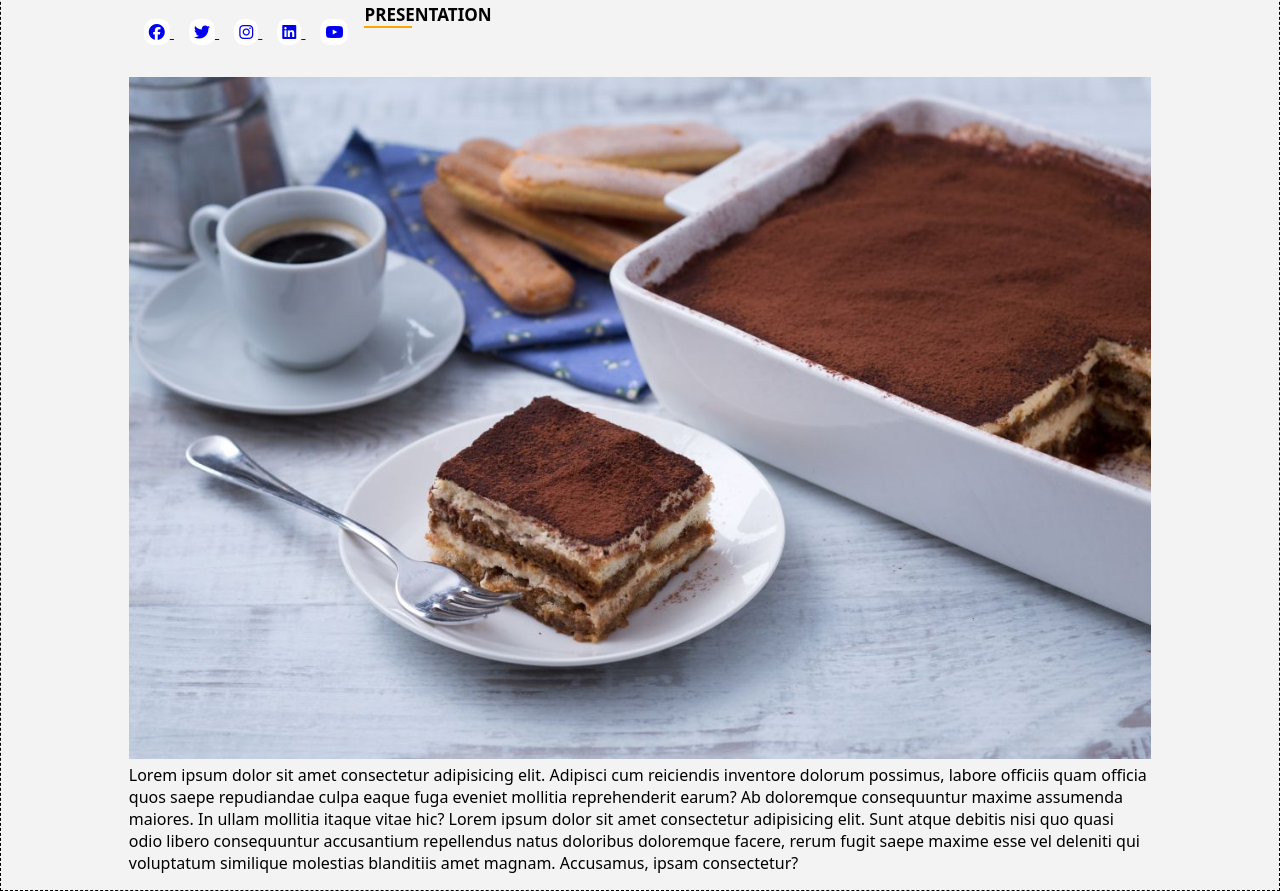
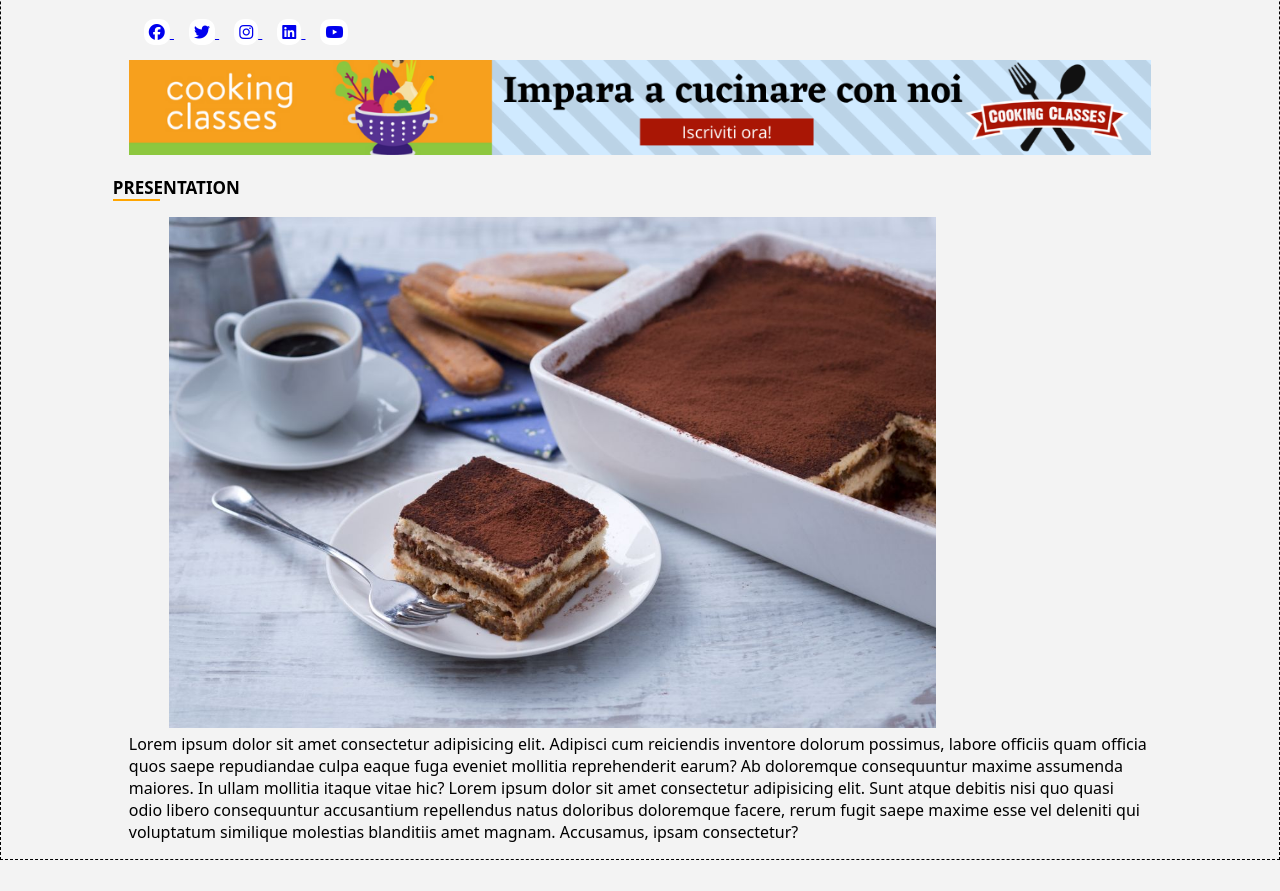
Before and after one commit to LuigiSerra91/htmlcss-responsive-layout, a plain HTML site: page index.html in a window 1280 px wide. Shown: the part 644-1535 px from the top of the page. After the commit the page ends 1504 px from the top, so only its background shows below. Drawn offline with Linux system fonts and the light colour scheme.

Commit message:
fix_banner

```diff
--- a/css/style.css
+++ b/css/style.css
@@ -64,6 +64,11 @@ h3{
     margin-top: 15px;
 }
 
+.img_tiramisù{
+    width: 75%;
+
+}
+
 .social{
 
 
@@ -86,7 +91,16 @@ h3{
 
 @media screen and (min-width: 320px) {
 
-   .banner{
-    display: none;
+
+   .img_tiramisù{
+    margin-left: 40px;
    }
 }
+
+
+@media  screen and (max-width: 768px) {
+
+    .banner{
+        display: none;
+    }
+}
--- a/index.html
+++ b/index.html
@@ -84,8 +84,10 @@
 
                 <div class="col_12">
 
+                    <div class="img_tiramisù">
+                        <img src="./img/tiramisu.jpg" alt="">
+                    </div>
 
-                    <img src="./img/tiramisu.jpg" alt="">
 
                     <div class="text_img">
                         <p>
```
